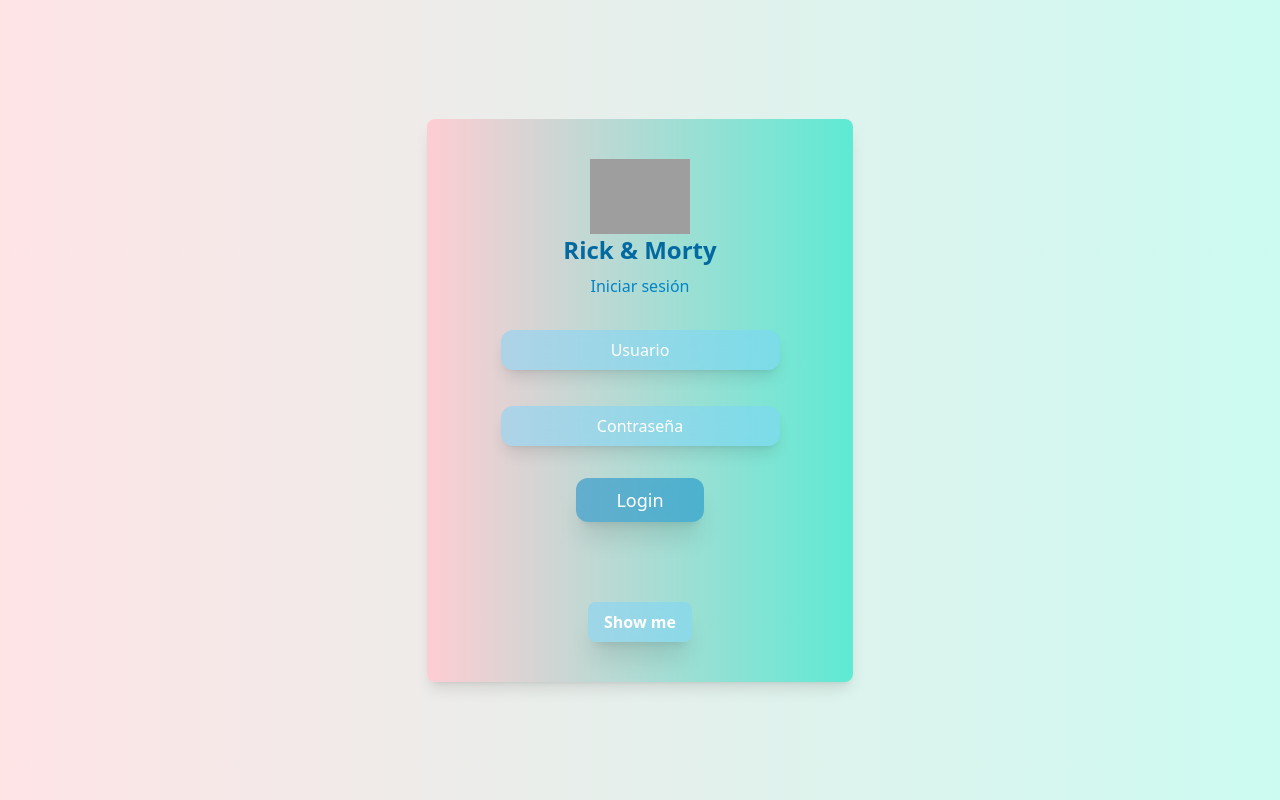
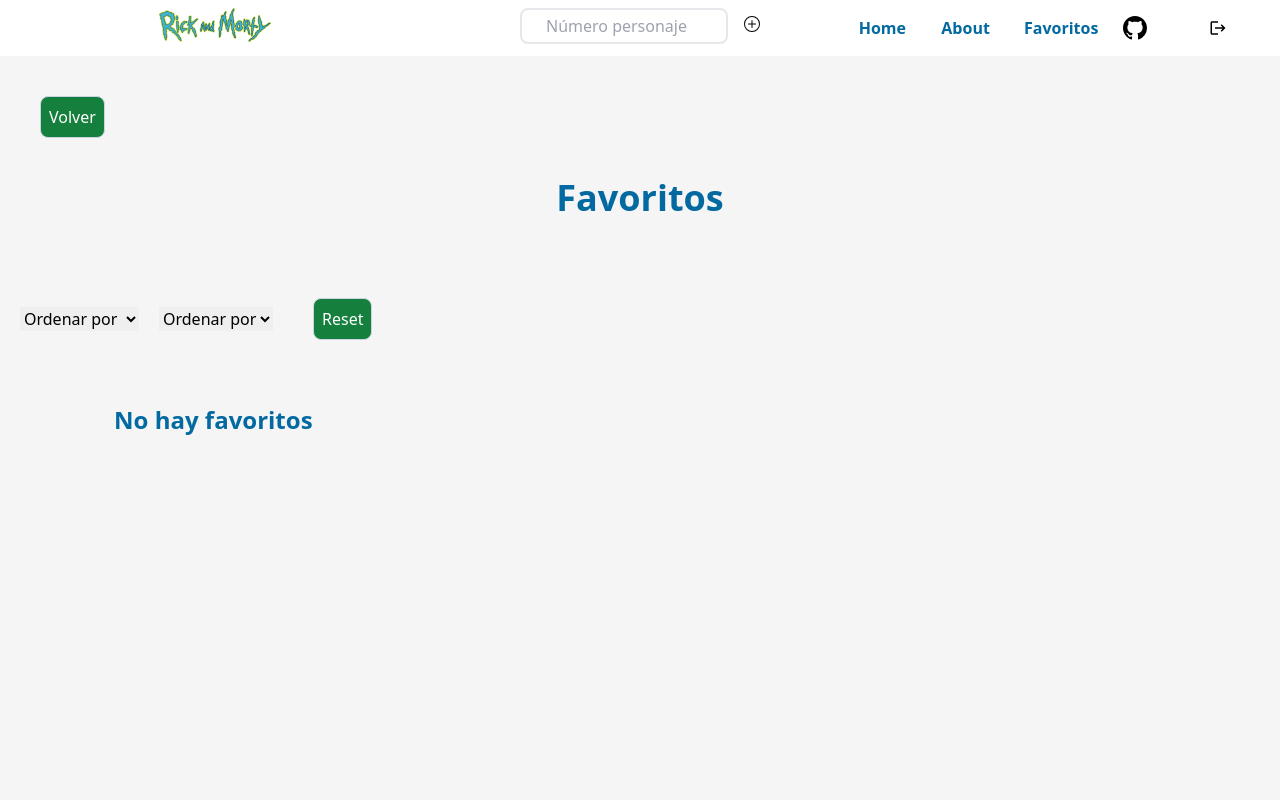
Before and after one commit to lkguevara/rick-and-morty, a React (Vite) app: page /favorites in a window 1280 px wide. Before the commit this address led to /. Built offline with nearby package versions, Linux system fonts and the light colour scheme; grey boxes are pictures that could not be loaded.

Commit message:
filtro de personajes en favoritos

```diff
--- a/src/App.jsx
+++ b/src/App.jsx
@@ -14,6 +14,7 @@
    const navigate = useNavigate();
    const [characters, setCharacters] = useState([]);
 
+   {/**
    const [accessToken, setAccessToken] = useState(false);
    let username = 'rick@user.com';
    let password = 'asd123';
@@ -21,7 +22,7 @@
    useEffect(() => {
       !accessToken && navigate('/');
    }, [accessToken]);
-
+ */}
 // agregar localstorage
    useEffect(() => {
       const obtenerLS = () => {
@@ -33,7 +34,7 @@
 
 
    useEffect(() => {
-      console.log("cambio paciente")
+
       localStorage.setItem("characters", JSON.stringify(characters))
    }, [characters])
 
--- a/src/components/Card.jsx
+++ b/src/components/Card.jsx
@@ -72,6 +72,7 @@
             <div className="flex justify-center items-center gap-3 pb-5">
                <span className="text-white dark:text-gray-400">{species}</span>
                <span className="text-white dark:text-gray-400">{gender}</span>
+               <span className="text-white dark:text-gray-400 font-bold">#{id}</span>
             </div>
          </div>
 
--- a/src/components/Detail.jsx
+++ b/src/components/Detail.jsx
@@ -33,9 +33,9 @@
   return (
     console.log(id),
     <div>
-      <button className='border border-slate-300 hover:border-green-600 bg-lime-600 p-2 rounded-lg hover:bg-lime-500 text-white m-10' onClick = { () => navigate (-1)}>
-        Volver
-      </button>
+       <button className='border border-slate-300 hover:border-green-600 bg-green-700 p-2 rounded-lg hover:bg-green-600 text-white m-10' onClick = { () => navigate (-1)}>
+            Volver
+        </button>
       <div >
         <h1 className='text-2xl font-bold text-green-900 text-center my-10'>Nombre: {character.name} </h1>
         <img className='rounded-full border-red-700 w-60 h-60 mb-5 flex justify-center text-center m-auto' src={character.image} alt={character.name} />
--- a/src/components/Favorites.jsx
+++ b/src/components/Favorites.jsx
@@ -1,36 +1,65 @@
 import React from 'react'
 import { useNavigate } from 'react-router-dom'
-import {useSelector} from 'react-redux'
+import {useSelector, useDispatch} from 'react-redux'
 import Card from './Card';
+import {orderCards, filterCards, resetCards} from '../redux/actions'
+
 
 const Favorites = () => {
     const navigate = useNavigate();
-    const {myFavorites} = useSelector(state => state)
+    const dispatch = useDispatch();
+
+    const myFavorites = useSelector(state => state.myFavorites)
+
+    const handleOrder = (e) => {
+        dispatch(orderCards(e.target.value))
+    }
+
+    const handleFilter = (e) => {
+        const {name, value} = e.target
+        dispatch(filterCards(value))
+    }
+
+
 
   return (
     <>
-        <button className='border border-slate-300 hover:border-green-600 bg-lime-600 p-2 rounded-lg hover:bg-lime-500 text-white m-10' onClick = { () => navigate (-1)}>
+        <button className='border border-slate-300 hover:border-green-600 bg-green-700 p-2 rounded-lg hover:bg-green-600 text-white m-10' onClick = { () => navigate (-1)}>
             Volver
         </button>
 
+        {/*Ordenamiento ascentende y por género */}
+        <h1 className='text-4xl text-center text-sky-700 font-bold mb-10'>Favoritos</h1>
         <div>
-            <h1 className='text-4xl text-center text-sky-700 font-bold mb-10'>Favoritos</h1>
+            <select onChange={handleOrder} className='m-5' name="order" defaultValue={"DEFAULT"}>
+                <option value="DEFAULT" disabled="disabled">Ordenar por</option>
+                <option value="Descendente">Descendente</option>
+                <option value="Ascendente">Ascendente</option>
+
+            </select>
+            <select onChange={handleFilter} name="filter" defaultValue={"DEFAULT"}>
+                <option value="DEFAULT" disabled="disabled">Ordenar por</option>
+                {/* <option value="Male">Todos</option> */}
+                <option value="Male">Male</option>
+                <option value="Female">Female</option>
+                <option value="Genderless">Genderless</option>
+                <option value="unknown">unknown</option>
+            </select>
+            <button className='border border-slate-300 hover:border-green-600 bg-green-700 p-2 rounded-lg hover:bg-green-600 text-white m-10' onClick={()=> dispatch(resetCards())}>
+                    Reset
+            </button>
+
+        </div>
+
+        <div>
+
             <div className=" grid grid-cols-1 sm:grid-cols-2 lg:grid-cols-3 gap-12 p-6 justify-items-center">
                 {
-                    myFavorites.map((character) => {
-                        return (
-                            <div >
-                                <Card
-                                key={character.id}
-                                id={character.id}
-                                name={character.name}
-                                species={character.species}
-                                gender={character.gender}
-                                image={character.image}
-                                />
-                            </div>
-                        )
-                    })
+                    myFavorites.length === 0 ? <h1 className='text-2xl text-center text-sky-700 font-bold mb-10'>No hay favoritos</h1> : myFavorites.map((favorite) => {
+                        return <Card key={favorite.id} {...favorite} />
+                    }
+                    )
+
                 }
             </div>
 
--- a/src/components/Nav.jsx
+++ b/src/components/Nav.jsx
@@ -29,7 +29,7 @@
            <NavLink to='/Home' className='font-bold text-sky-700 hover:text-sky-600 flex items-center mr-5'>Home</NavLink>
 
             <NavLink to='/about' className='font-bold text-sky-700 hover:text-sky-600 flex items-center mr-5'>About</NavLink>
-            <NavLink to='/favorites' className='font-bold text-sky-700 hover:text-sky-600 flex items-center mr-10'>Favoritos</NavLink>
+            <NavLink to='/favorites' className='visible font-bold text-sky-700 hover:text-sky-600 flex items-center mr-10'>Favoritos</NavLink>
 
             <NavLink
               className='flex items-center text-lg font-medium text-black'
--- a/src/redux/actions.jsx
+++ b/src/redux/actions.jsx
@@ -1,4 +1,4 @@
-import {ADD_FAVORITE, REMOVE_FAVORITE } from './types';
+import {ADD_FAVORITE, REMOVE_FAVORITE, FILTER, ORDER, RESET } from './types';
 
 export const addFavorite = (item) => ({
   type: ADD_FAVORITE,
@@ -9,3 +9,17 @@
   type: REMOVE_FAVORITE,
   payload: id,
 });
+
+export const filterCards = (gender) => ({
+  type: FILTER,
+  payload: gender,
+});
+
+export const orderCards = (id) => ({
+  type: ORDER,
+  payload: id,
+});
+
+export const resetCards = () => ({
+  type: RESET,
+});
--- a/src/redux/reducer.jsx
+++ b/src/redux/reducer.jsx
@@ -1,24 +1,56 @@
-import {ADD_FAVORITE, REMOVE_FAVORITE} from './types';
+import {ADD_FAVORITE, REMOVE_FAVORITE, FILTER, ORDER, RESET} from './types';
 
 const initialState = {
   myFavorites: [],
+  myFavoritesCopy: []
 };
 
 const rootReducer = (state = initialState,  action) => {
   switch (action.type) {
-    case 'ADD_FAVORITE':
+    case ADD_FAVORITE:
       return {
         ...state,
-        myFavorites: [...state.myFavorites, action.payload],
+        myFavorites: [...state.myFavoritesCopy, action.payload],
+        myFavoritesCopy: [...state.myFavoritesCopy, action.payload]
       };
-    case 'REMOVE_FAVORITE':
+    case REMOVE_FAVORITE:
       return {
         ...state,
         myFavorites: state.myFavorites.filter((item) => item.id !== action.payload),
       };
+      case FILTER:
+        const filterCopy = [...state.myFavoritesCopy];
+        const filtered = filterCopy.filter((char)=>char.gender === action.payload)
+        return {
+          ...state,
+          myFavorites: filtered,
+        };
+
+      case ORDER:
+        const orderCopy = [...state.myFavoritesCopy];
+        // ordenar de menos a mayor
+        const ordered = orderCopy.sort((a, b) => {
+          if (a.id > b.id) {
+            return "Ascendente" === action.payload ? 1 : -1;
+          }
+          if (a.id < b.id) {
+            return "Descendente" === action.payload ? 1 : -1;
+          }
+          return 0;
+        });
+
+        return {
+          ...state,
+          myFavorites: ordered,
+        };
+      case RESET:
+        return {
+          ...state,
+          myFavorites: state.myFavoritesCopy,
+        };
 
     default:
-      return state;
+      return {... state};
   }
 };
 
--- a/src/redux/types.jsx
+++ b/src/redux/types.jsx
@@ -1,3 +1,6 @@
 //1. creación y exportación de constantes para los tipos de acciones
 export const ADD_FAVORITE = 'ADD_FAVORITE';
 export const REMOVE_FAVORITE = 'REMOVE_FAVORITE';
+export const FILTER = 'FILTER';
+export const ORDER = 'ORDER';
+export const RESET = 'RESET';
```
